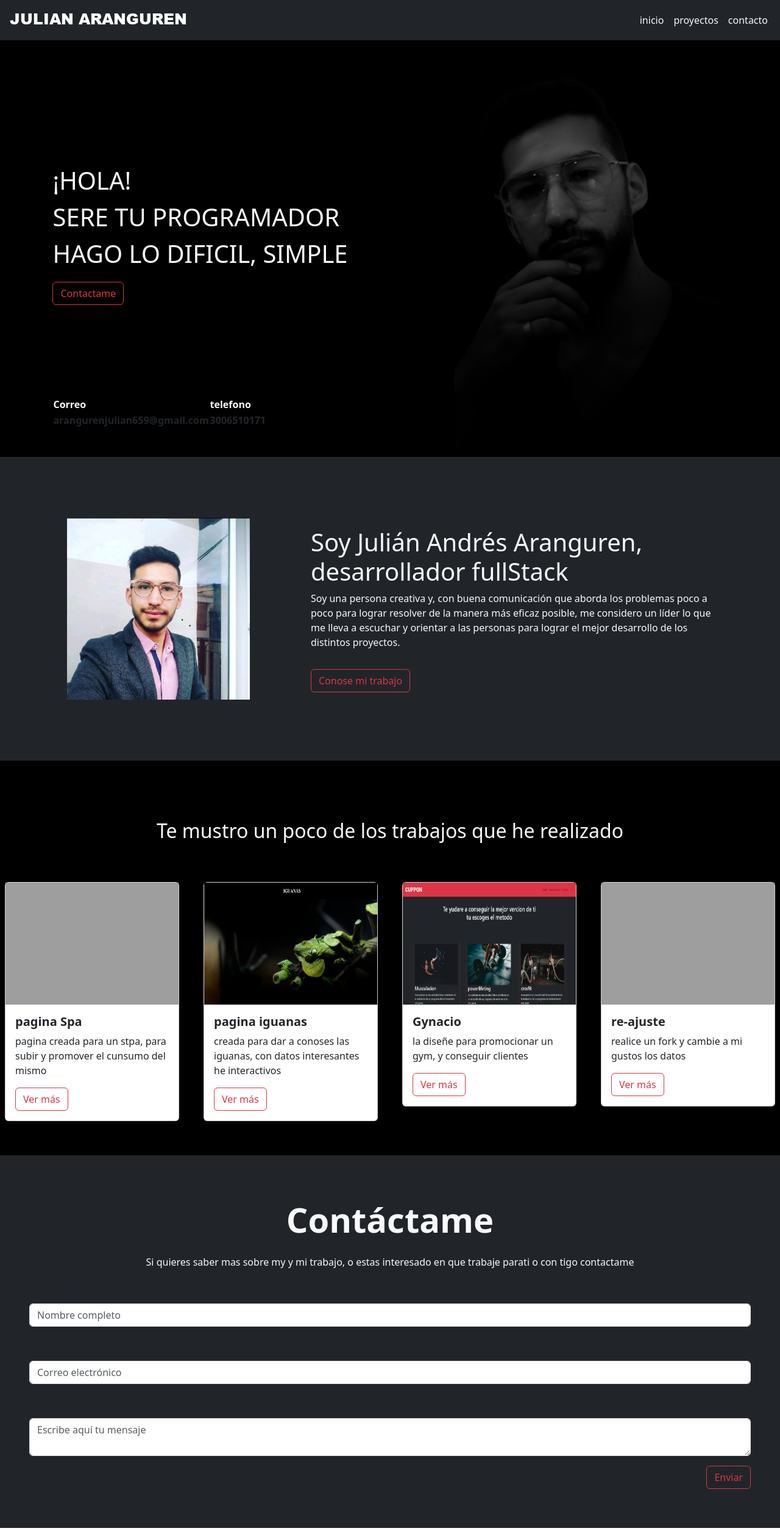
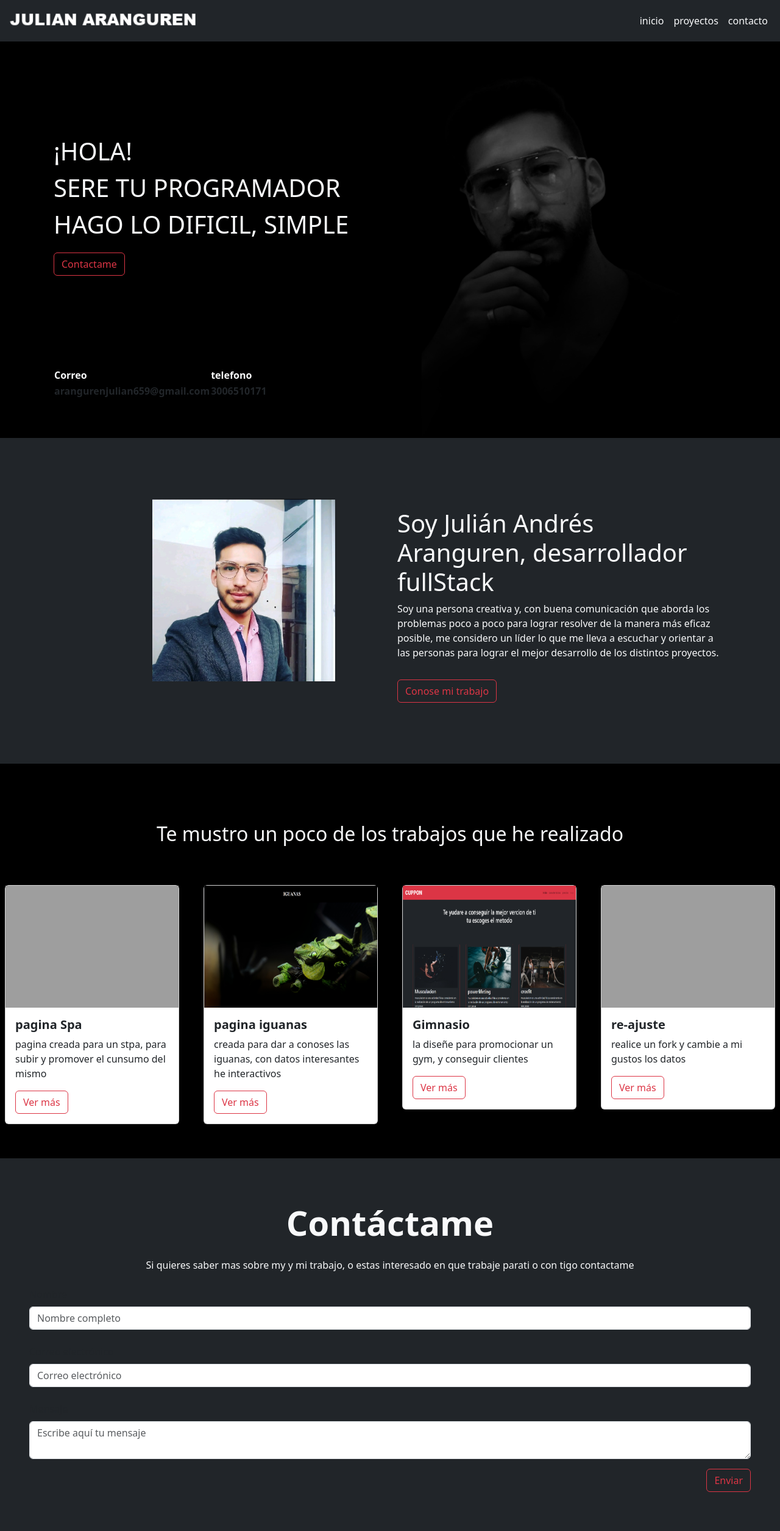
Before and after one commit to JoseRojasC/cv, a plain HTML site: page index.html in a window 1280 px wide. Shown: the whole page at 61% size. Drawn offline with nearby package versions, Linux system fonts and the light colour scheme; grey boxes are pictures that could not be loaded.

Commit message:
organisacion y estilos

```diff
--- a/assets/css/style.css
+++ b/assets/css/style.css
@@ -2,13 +2,15 @@
     background-color: #000000;
 }
 .baner{
-    padding-top: 200px;
+    padding-top: 150px;
+    padding-left: 100px;
 }
 .tabla{
     margin-top: 150px;
 }
 .imagen{
-    width: 450px;
+    height: 650px;
+    padding-left: 50px;
 }
 .contenedor{
     padding: 100px;
@@ -16,7 +18,7 @@
 .imgyo{
     width: 300px;
     margin-right: 100px;
-    margin-left: 10px;
+    margin-left: 150px;
 }
 .proyectos{
     background-color: #000000;
--- a/index.html
+++ b/index.html
@@ -11,7 +11,7 @@
 <body>
     <nav class="navbar navbar-expand-lg bg-dark">
         <div class="container-fluid">
-          <a href="./index.html"><img class="navbar-brand" src="./assets/img/logo.png"></a>
+          <a href="./index.html"><img class="navbar-brand col-12  " src="./assets/img/logo.png"></a>
           <button class="navbar-toggler" type="button" data-bs-toggle="collapse" data-bs-target="#navbarNav" aria-controls="navbarNav" aria-expanded="false" aria-label="Toggle navigation">
             <span class="navbar-toggler-icon"></span>
           </button>
@@ -30,11 +30,13 @@
           </div>
         </div>
     </nav>
-    <div class="inicio d-flex justify-content-around">
-        <div class="baner ">
-          <div class="text-light">
+    <div class="inicio d-flex justify-content-around row">
+        <div class="baner col-12 col-md-6">
+          <div class="text-light ">
             <p class="fs-1">¡HOLA!<br>SERE TU PROGRAMADOR<br>HAGO LO DIFICIL, SIMPLE</p>
-            <button type="button" class="btn btn-outline-danger">Contactame</button>
+            <button type="button" class="btn btn-outline-danger" onclick="location.hre='https://github.com/freitasjuli'">
+              Contactame
+            </button>
           </div>
           <div class="tabla">
             <table>
@@ -49,15 +51,15 @@
             </table>
           </div>
         </div>
-        <div>
+        <div class="col-12 col-md-6 p-0">
             <img class="imagen" src="./assets/img/nuevo.png">
         </div>
     </div>
-    <div class="contenedor bg-dark d-flex justify-content-around" >
-      <div>
+    <div class="contenedor bg-dark d-flex justify-content-around row" >
+      <div class="col-12 col-md-6">
         <img class="imgyo" src="./assets/img/yo_soy.jpg">
       </div>
-      <div class="texto text-light pt-3">
+      <div class="texto text-light pt-3 col-12 col-md-6">
         <h1>Soy Julián Andrés Aranguren, desarrollador fullStack</h1>
         <p>Soy una persona creativa y, con buena comunicación que aborda los problemas poco a poco para lograr resolver de la manera más eficaz posible, me considero un líder lo que me lleva a escuchar y orientar a las personas para lograr el mejor desarrollo de los distintos proyectos.</p>
         <button type="button" class="btn btn-outline-danger mt-3">Conose mi trabajo</button>
@@ -73,7 +75,7 @@
                   <p class="card-text">
                       pagina creada para un stpa, para subir y promover el cunsumo del mismo
                   </p>
-                  <button type="button" class="btn btn-outline-danger">
+                  <button type="button" class="btn btn-outline-danger" onclick="location.href='https://github.com/freitasjuli/spa'">
                       Ver más
                   </button>
               </div>
@@ -87,7 +89,7 @@
                   <p class="card-text">
                       creada para dar a conoses las iguanas, con datos interesantes he interactivos
                   </p>
-                  <button type="button" class="btn btn-outline-danger">
+                  <button type="button" class="btn btn-outline-danger" onclick="location.href='https://github.com/freitasjuli/iguana'">
                       Ver más
                   </button>
               </div>
@@ -97,11 +99,11 @@
           <div class="card m-2">
               <img class="image-top" src="./assets/img/card-3.png">
               <div class="card-body">
-                  <h5 class="card-title fw-bold">Gynacio</h5>
+                  <h5 class="card-title fw-bold">Gimnasio</h5>
                   <p class="card-text">
                       la diseñe para promocionar un gym, y conseguir clientes
                   </p>
-                  <button type="button" class="btn btn-outline-danger">
+                  <button type="button" class="btn btn-outline-danger" onclick="location.href='https://github.com/freitasjuli/Gym-cuppon'">
                       Ver más
                   </button>
               </div>
@@ -115,14 +117,14 @@
                 <p class="card-text">
                     realice un fork y cambie a mi gustos los datos
                 </p>
-                <button type="button" class="btn btn-outline-danger">
+                <button type="button" class="btn btn-outline-danger" onclick="location.href='https://github.com/freitasjuli/fdsw-github'">
                     Ver más
                 </button>
             </div>
         </div>
     </div>
   </div>
-  <section class="bg-dark ">
+  <section class="bg-dark col-12">
     <div class="formulario p-5">
       <h2 class="display-4 fw-bold text-light text-center my-4">Contáctame</h2>
       <p class="text-center my-4 d-none text-light d-md-block">Si quieres saber mas sobre my y mi trabajo, o estas interesado en que trabaje parati o con tigo contactame </p>
```
Also changed, not shown: 1 other file.
